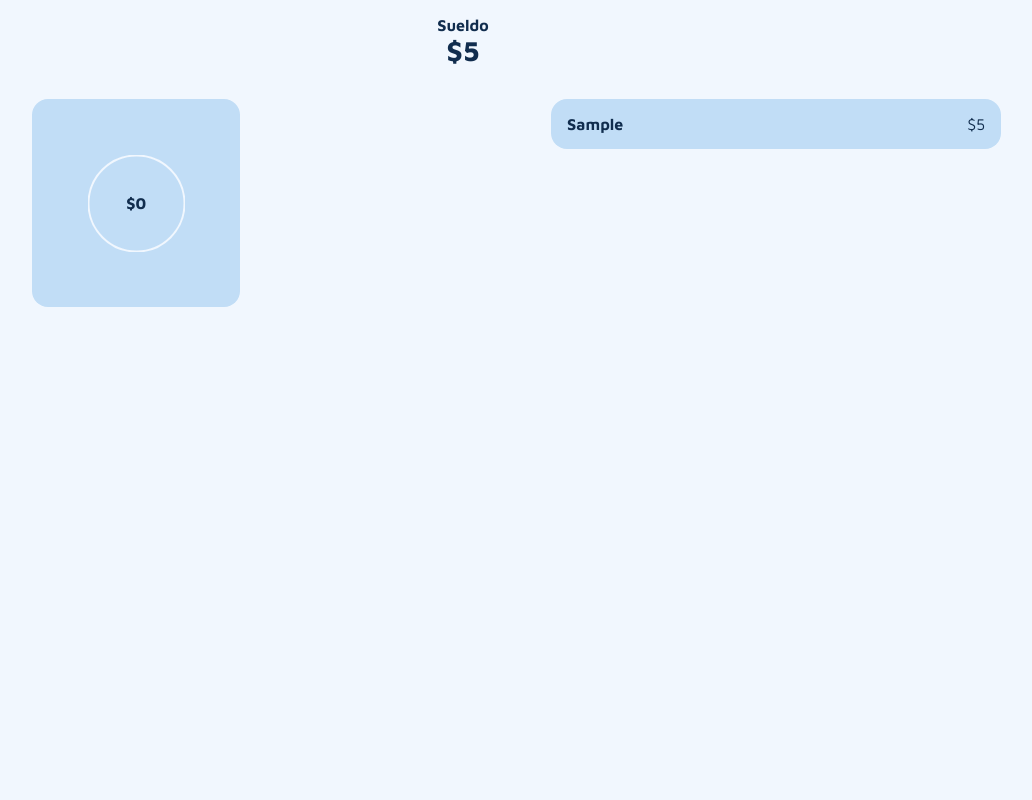
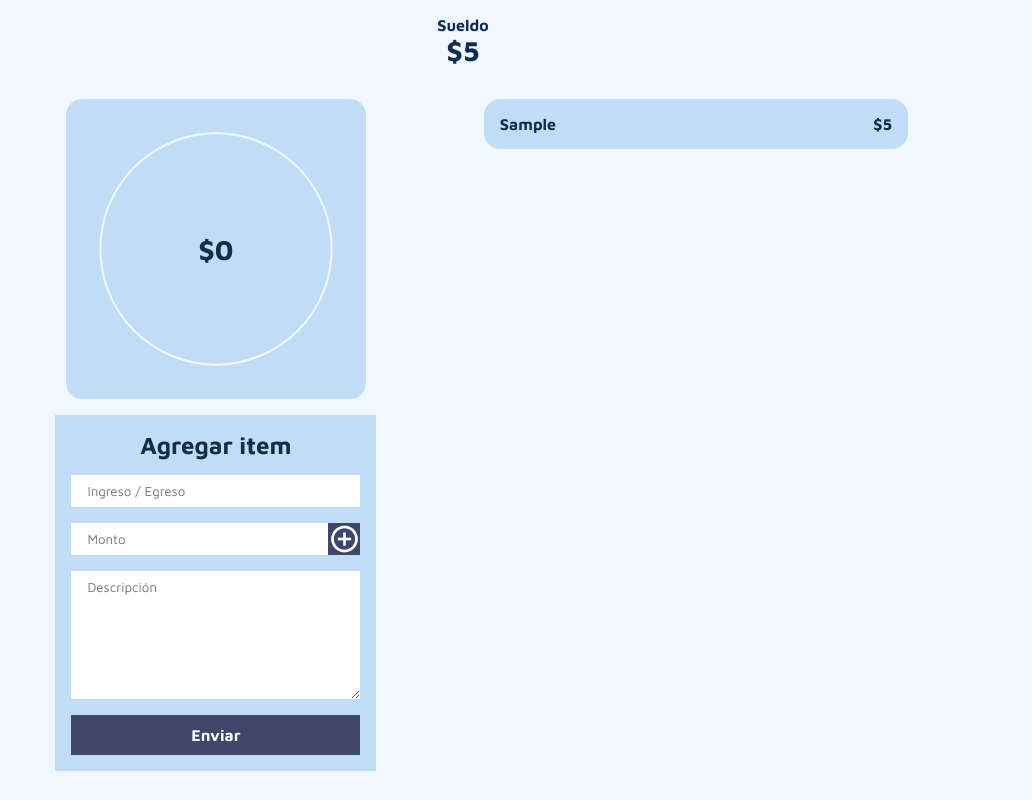
Before and after one commit to ArielNicolas2021/Control-de-gastos, a plain HTML site: page index.html in a window 1280 px wide. Both pictures are taken after typing "Sample", "5", "Sample" into the empty fields and a click on the button "Enviar". Shown: the whole page, without its empty margins (177-1209 px from the left). Drawn offline with nearby package versions, Linux system fonts and the light colour scheme.

Commit message:
Fix desktop screen

```diff
--- a/assets/css/style.css
+++ b/assets/css/style.css
@@ -40,6 +40,7 @@ textarea {
 .resume {
     background-color: #C1DDF6;
     margin: 1rem auto;
+    padding: 2rem;
     border-radius: 1rem;
     position: relative;
     width: 208px;
@@ -47,6 +48,11 @@ textarea {
     display: flex;
     justify-content: center;
     align-items: center;
+}
+
+.resume-circle {
+    width: 100%;
+    height: 100%;
 }
 
 .resume-total {
@@ -59,6 +65,7 @@ textarea {
     color: #112D4E;
 }
 
+
 circle {
     fill: none;
     stroke-width: 2;
@@ -68,7 +75,7 @@ circle {
     stroke: #F1F7FE;
 }
 
-#progress {
+#circleProgress {
     stroke-dasharray: 0 100;
     stroke: #144778;
     transition: stroke-dasharray .5s ease;
@@ -98,6 +105,10 @@ circle {
     font-weight: bold;
     cursor: pointer;
     width: 100%;
+}
+
+.item-block > span {
+    font-weight: bold;
 }
 
 .circle {
@@ -225,12 +236,30 @@ circle {
 /* Desktop query */
 @media(min-width: 768px){
     main {
+        max-width: 944px;
+        margin: 0 auto;
         display: flex;
         justify-content: space-around;
+        gap: 1rem;
     }
 
     .main-container {
         width: 100%;
+        height: 100%;
+    }
+
+    .resume {
+        width: 300px;
+        height: 300px;
+    }
+
+    .resume-total {
+        font-size: 28px;
+    }
+
+    .mobile-circle {
+        width: 200px;
+        height: 200px;
     }
 
     .bx-x {
--- a/assets/js/main.js
+++ b/assets/js/main.js
@@ -70,6 +70,9 @@ let dates = {
     balance: 0
 }
 
+let circleProgress = document.getElementById('circleProgress')
+let circle = document.getElementById('circle')
+
 // Add item on the app
 function createItem() {
 	const mountNum = parseFloat(itemsArray[itemsArray.length - 1].mount)
@@ -94,7 +97,7 @@ function createItem() {
 
 		// Print in the app
 		document.getElementById('balance').innerHTML = dates.balance.toLocaleString()
-		progress.style.strokeDasharray = `${dates.progressPorcent} 100`
+		circleProgress.style.strokeDasharray = `${dates.progressPorcent} 100`
 		document.getElementById('totalOutgress').innerHTML = dates.totalOutgress.toLocaleString()
 
 		// Local storage
@@ -105,7 +108,7 @@ function createItem() {
 
 		// Porcent progress
 		dates.progressPorcent = dates.totalOutgress / dates.totalIngress * 100
-		progress.style.strokeDasharray = `${dates.progressPorcent} 100`
+		circleProgress.style.strokeDasharray = `${dates.progressPorcent} 100`
 
 		// Balance
 		dates.balance = dates.totalIngress - dates.totalOutgress
@@ -123,8 +126,10 @@ function clearForm() {
 	item.value = ''
     mount.value = ''
     desc.value = ''
-	formContainer.style.transform = 'scale(0)'
-    formContent.style.transform = 'scale(0)'
+    if (screen.width < 768) {
+        formContainer.style.transform = 'scale(0)'
+        formContent.style.transform = 'scale(0)'
+    }
 }
 
 // Delete a item
@@ -148,7 +153,7 @@ items.addEventListener('click', (e) => {
 
             // Progress porcent
             dates.progressPorcent = dates.totalOutgress / dates.totalIngress * 100
-            progress.style.strokeDasharray = `${dates.progressPorcent} 100`
+            circleProgress.style.strokeDasharray = `${dates.progressPorcent} 100`
 
             // Balance
             dates.balance = dates.totalIngress - dates.totalOutgress
@@ -165,7 +170,7 @@ items.addEventListener('click', (e) => {
 
             // Porcent progress
             dates.progressPorcent = dates.totalOutgress / dates.totalIngress * 100
-            progress.style.strokeDasharray = `${dates.progressPorcent} 100`
+            circleProgress.style.strokeDasharray = `${dates.progressPorcent} 100`
 
             // Balance
             dates.balance = dates.totalIngress - dates.totalOutgress
@@ -210,5 +215,5 @@ window.addEventListener('load', () => {
 
     // Progress porcent
     dates.progressPorcent = parseFloat(dates.totalOutgress) / parseFloat(dates.totalIngress) * 100
-    progress.style.strokeDasharray = `${dates.progressPorcent} 100`
+    circleProgress.style.strokeDasharray = `${dates.progressPorcent} 100`
 })
--- a/index.html
+++ b/index.html
@@ -16,9 +16,9 @@
     <main>
         <article class="main-container">
             <section class="resume" id="resume">
-                <svg width="97" height="97">
-                    <circle r="48" cx="50%" cy="50%" pathlength="100"></circle>
-                    <circle r="48" cx="50%" cy="50%" pathlength="100" id="progress"></circle>
+                <svg width="97" height="97" class="resume-circle">
+                    <circle r="49%" cx="50%" cy="50%" pathlength="100" id="circle"></circle>
+                    <circle r="49%" cx="50%" cy="50%" pathlength="100" id="circleProgress"></circle>
                 </svg>
                 <span class="resume-total">$<span id="totalOutgress">0</span></span>
             </section>
```
